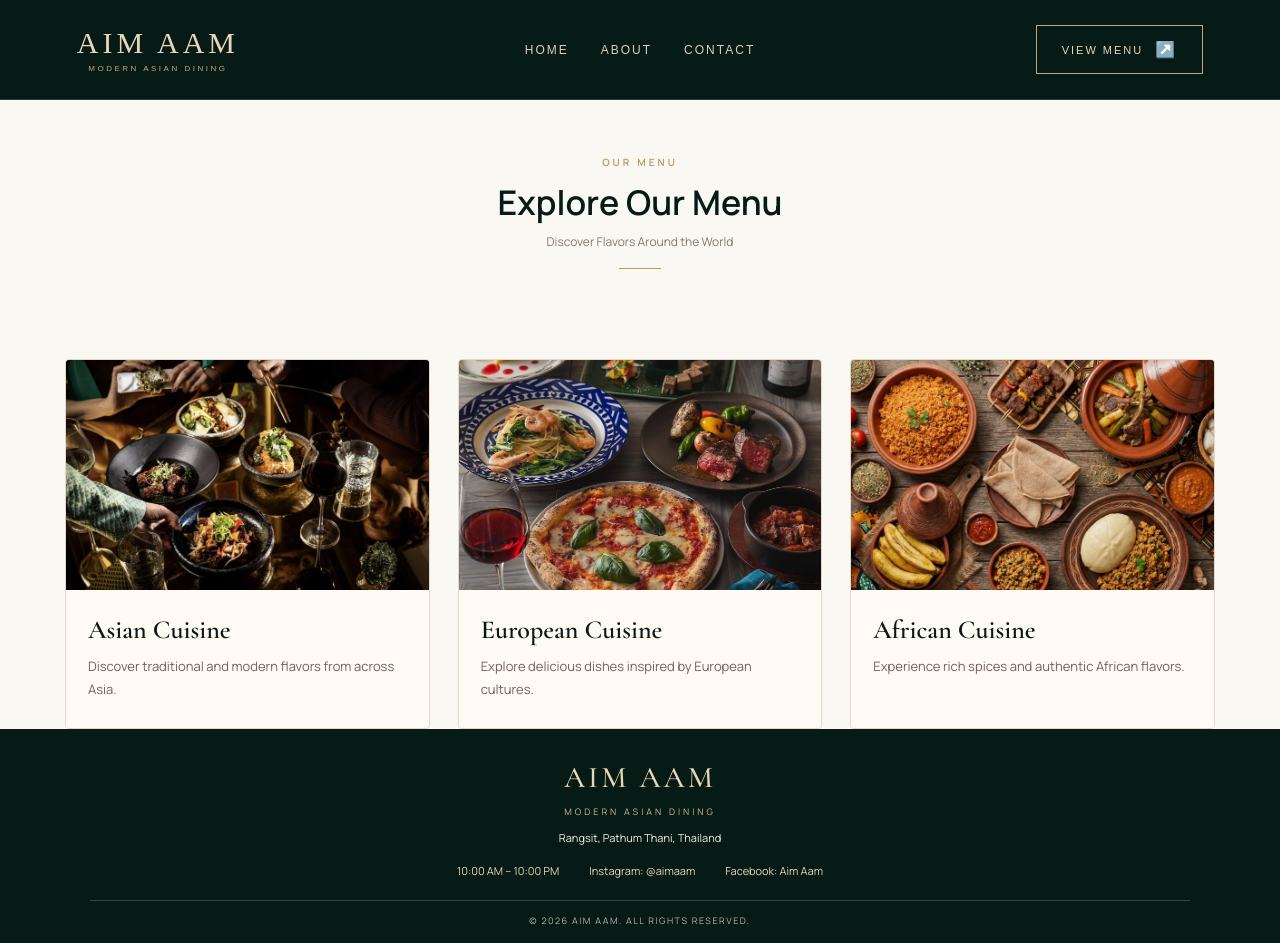
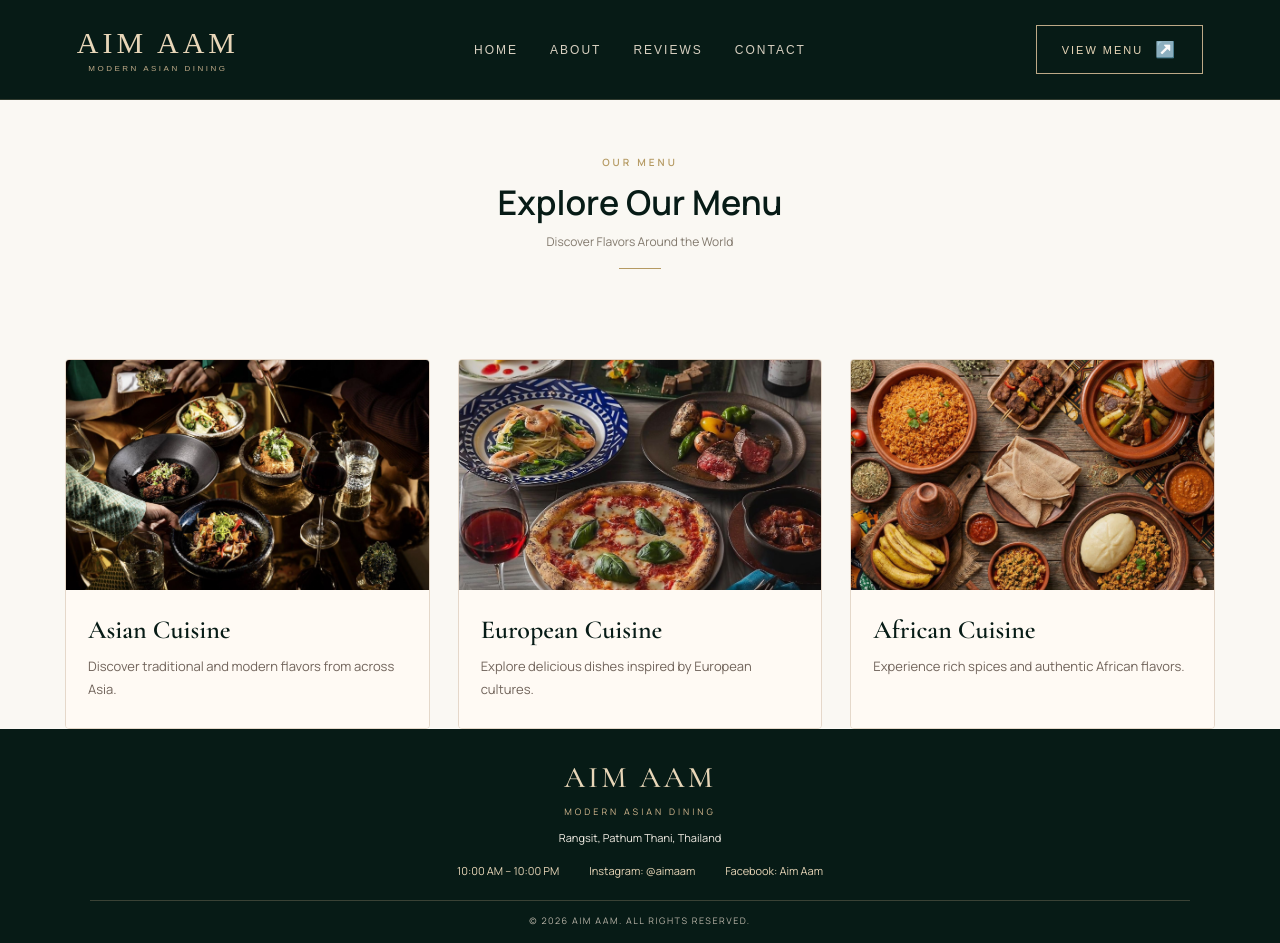
Before and after one commit to vilaiphonek68-art/Aim-Aam--restaurant, a plain HTML site: page menu.html in a window 1280 px wide. Drawn offline with nearby package versions, Linux system fonts and the light colour scheme.

Commit message:
Add REVIEWS link to navigation menu

```diff
--- a/menu.html
+++ b/menu.html
@@ -21,6 +21,7 @@
         <nav class="navbar">
             <a href="index.html">HOME</a>
             <a href="index.html#about">ABOUT</a>
+             <a href="index.html#reviews">REVIEWS</a>
             <a href="index.html#contact">CONTACT</a>
         </nav>
 
```
